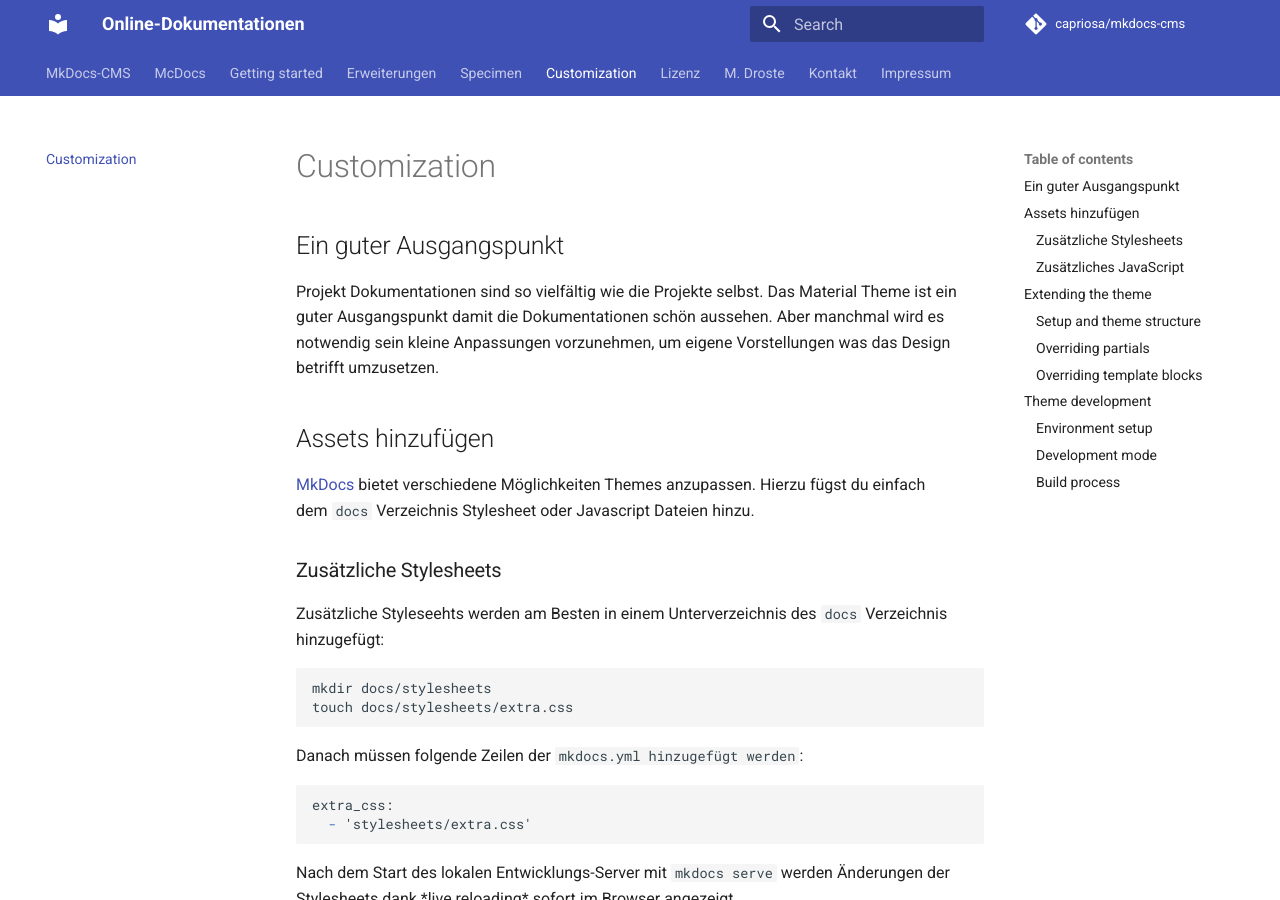
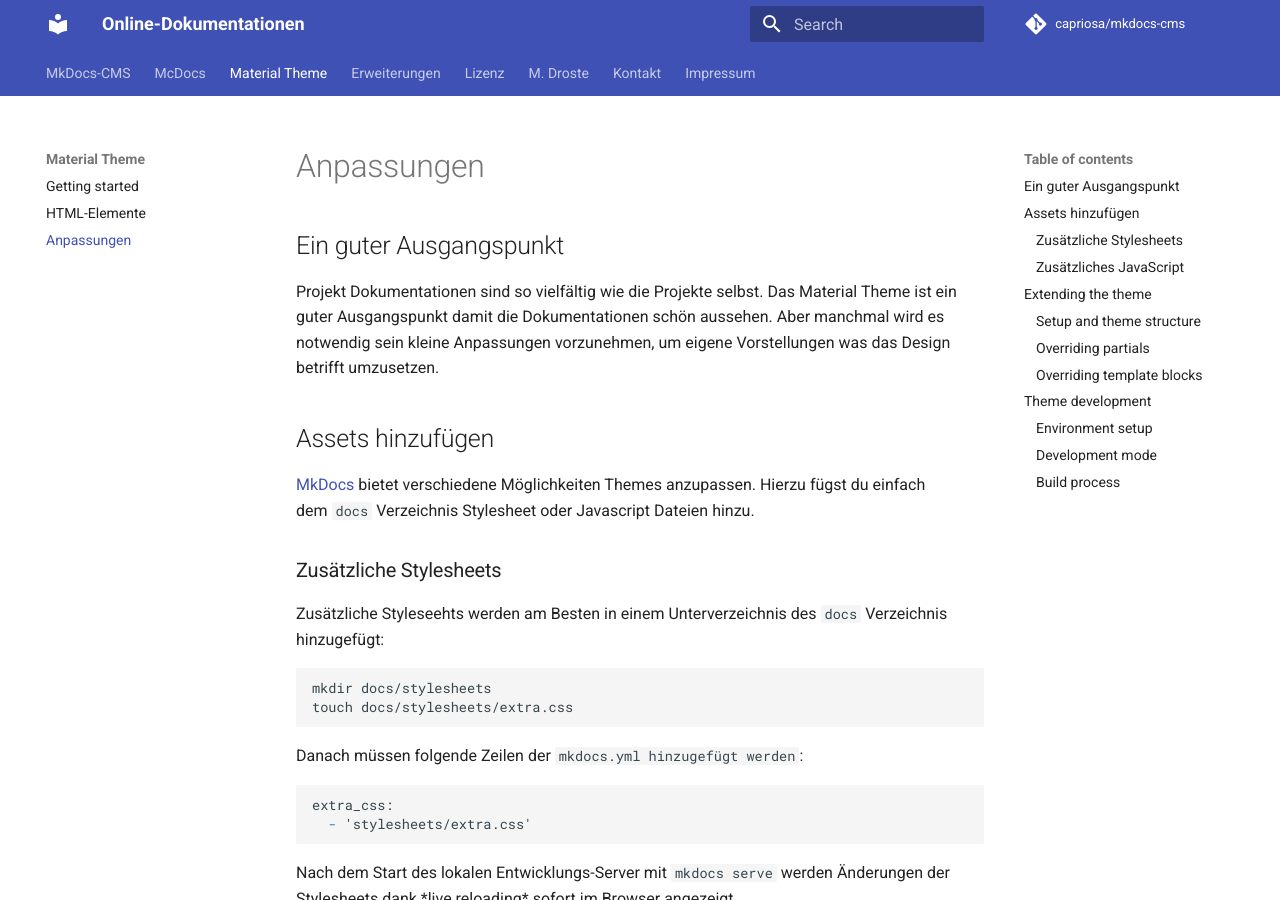
Before and after one commit to capriosa/mkdocs-cms, an MkDocs documentation site: the page built from docs/customization.md, in a window 1280 px wide and 900 px high. Built offline with MkDocs 1.6.1 and Material for MkDocs 9.7.7, drawn with Linux system fonts in a browser that asks for light colours; comment, search, counter and statistics services are not loaded; old or Windows-style settings are respelled for this version of MkDocs.

Commit message:
pages added to tree

```diff
--- a/mkdocs.yml
+++ b/mkdocs.yml
@@ -58,7 +58,10 @@
   - 'MkDocs-CMS': 'index.md'
   - McDocs:
     - 'Dokumentation': 'mkdocs.md'
-  - 'Getting started': 'getting-started.md'
+  - Material Theme:
+    - 'Getting started': 'getting-started.md'
+    - 'HTML-Elemente': 'specimen.md'
+    - 'Anpassungen': 'customization.md'
   - Erweiterungen:
     - 'Admonition': 'extensions/admonition.md'
     - 'CodeHilite': 'extensions/codehilite.md'
@@ -66,8 +69,6 @@
     - 'Metadata': 'extensions/metadata.md'
     - 'Permalinks': 'extensions/permalinks.md'
     - 'PyMdown': 'extensions/pymdown.md'
-  - 'Specimen': 'specimen.md'
-  - 'Customization': 'customization.md'
   - Lizenz:
     - 'Release notes': 'release-notes.md'
     - 'Contributing': 'contributing.md'
```
